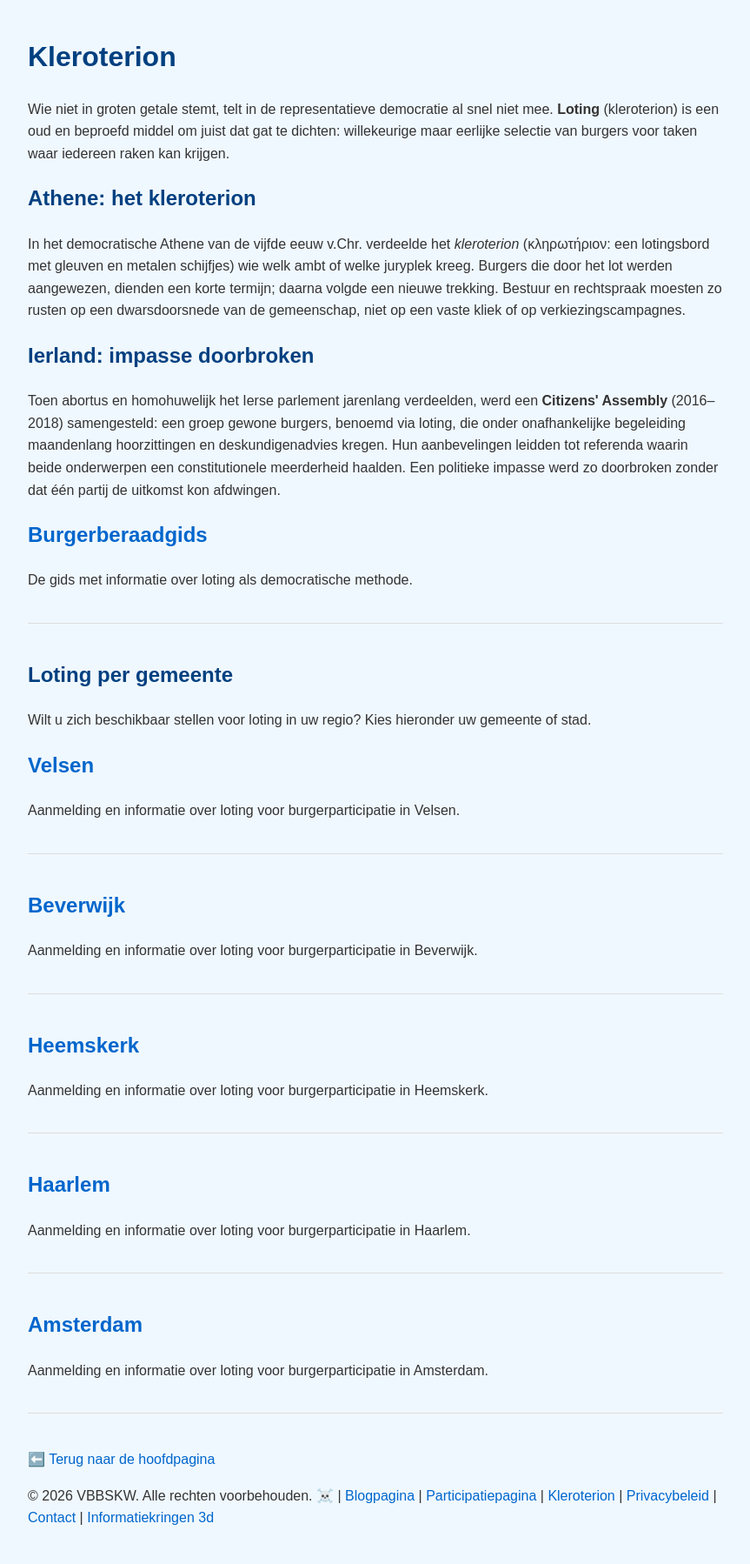
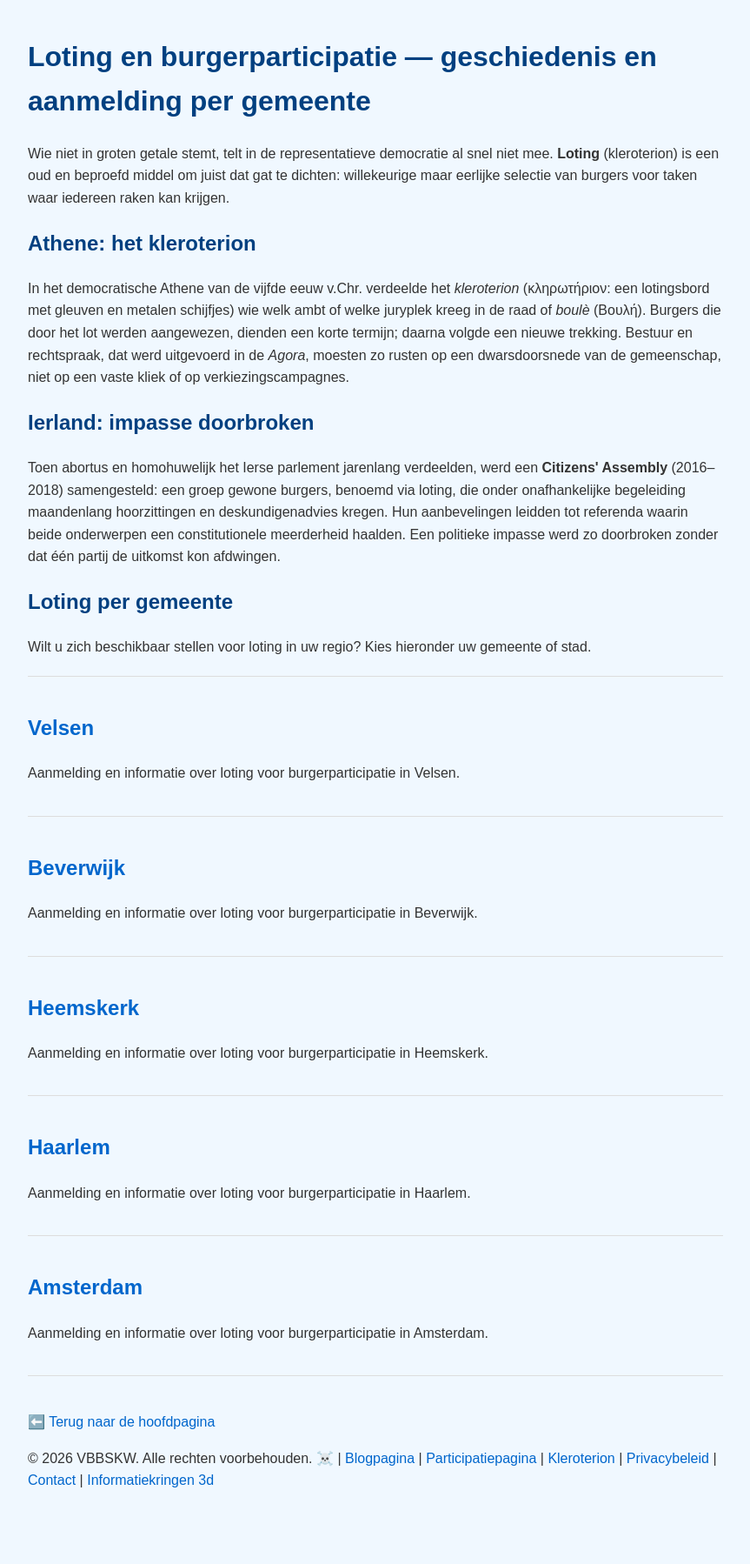
Before and after one commit to Klikblitser/VBBSKW, a Jekyll site: the page built from kleroterion.html, in a window 1280 px wide. Shown: the whole page at 87% size, without its empty margins (208-1071 px from the left). Built offline with Jekyll 4.4.1, drawn with Linux system fonts in a browser that asks for light colours; after the commit the page ends 1755 px from its top, so only the background shows below that.

Commit message:
aanpassing

```diff
--- a/kleroterion.html
+++ b/kleroterion.html
@@ -5,7 +5,7 @@ lang: nl
 description: Loting en burgerparticipatie — geschiedenis en aanmelding per gemeente
 ---
 
-<h1>Kleroterion</h1>
+<h1>Loting en burgerparticipatie — geschiedenis en aanmelding per gemeente</h1>
 
 <p>
   Wie niet in groten getale stemt, telt in de representatieve democratie al snel niet mee.
@@ -18,8 +18,8 @@ description: Loting en burgerparticipatie — geschiedenis en aanmelding per gem
 <p>
   In het democratische Athene van de vijfde eeuw v.Chr. verdeelde het <em>kleroterion</em>
   (κληρωτήριον: een lotingsbord met gleuven en metalen schijfjes) wie welk ambt of welke
-  juryplek kreeg. Burgers die door het lot werden aangewezen, dienden een korte termijn;
-  daarna volgde een nieuwe trekking. Bestuur en rechtspraak moesten zo rusten op een
+  juryplek kreeg in de raad of <em>boulè</em> (Βουλή). Burgers die door het lot werden aangewezen, dienden een korte termijn;
+  daarna volgde een nieuwe trekking. Bestuur en rechtspraak, dat werd uitgevoerd in de <em>Agora</em>, moesten zo rusten op een
   dwarsdoorsnede van de gemeenschap, niet op een vaste kliek of op verkiezingscampagnes.
 </p>
 
@@ -34,18 +34,11 @@ description: Loting en burgerparticipatie — geschiedenis en aanmelding per gem
   dat één partij de uitkomst kon afdwingen.
 </p>
 
-<div class="posts">
-  <article class="post">
-    <h2><a href="/burgerberaad.html">Burgerberaadgids</a></h2>
-    <p>De gids met informatie over loting als democratische methode.</p>
-  </article>
-</div>
-
 <h2>Loting per gemeente</h2>
 
-<p>
+<article class="post">
   Wilt u zich beschikbaar stellen voor loting in uw regio? Kies hieronder uw gemeente of stad.
-</p>
+</article>
 
 <div class="posts">
   <article class="post">
```
